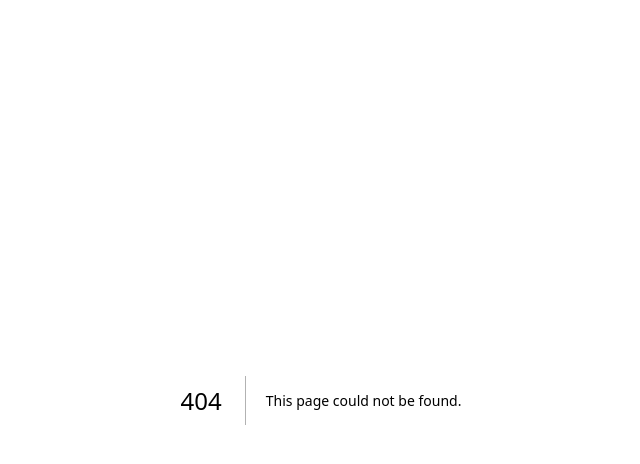
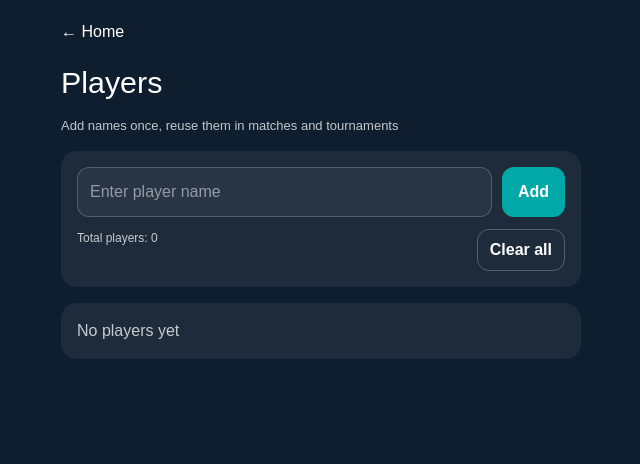
Before and after one commit to DavidBSA/easypadel-score, a Next.js app: page /players in a window 1280 px wide. Before the commit this address had no page. Shown: the top 464 px of the page, without its empty margins (319-959 px from the left). Built offline with nearby package versions, Linux system fonts and the light colour scheme.

Commit message:
Add players page

```diff
--- a/app/page.tsx
+++ b/app/page.tsx
@@ -13,33 +13,56 @@ export default function Home() {
         color: "#FFFFFF",
         fontFamily: "Arial",
         textAlign: "center",
+        padding: 20,
       }}
     >
-      <h1 style={{ fontSize: "2.5rem", marginBottom: "20px" }}>
+      <h1 style={{ fontSize: "2.5rem", marginBottom: 14 }}>
         Easy Padel Score
       </h1>
 
-      <p style={{ marginBottom: "40px", opacity: 0.8 }}>
+      <p style={{ marginBottom: 28, opacity: 0.8 }}>
         Simple scoring for Padel matches
       </p>
 
-      <Link
-        href="/match"
-        style={{
-          padding: "16px 32px",
-          fontSize: "18px",
-          borderRadius: "10px",
-          border: "none",
-          background: "#00A8A8",
-          color: "#FFFFFF",
-          cursor: "pointer",
-          fontWeight: "bold",
-          textDecoration: "none",
-          display: "inline-block",
-        }}
-      >
-        Start Match
-      </Link>
+      <div style={{ display: "grid", gap: 12, width: "100%", maxWidth: 320 }}>
+        <Link href="/match" style={primaryLink}>
+          Start Match
+        </Link>
+
+        <Link href="/players" style={secondaryLink}>
+          Players
+        </Link>
+
+        <div style={{ opacity: 0.65, fontSize: 12, marginTop: 6 }}>
+          Americano mode is next
+        </div>
+      </div>
     </main>
   );
 }
+
+const primaryLink: React.CSSProperties = {
+  padding: "16px 32px",
+  fontSize: 18,
+  borderRadius: 12,
+  border: "none",
+  background: "#00A8A8",
+  color: "#FFFFFF",
+  cursor: "pointer",
+  fontWeight: 800,
+  textDecoration: "none",
+  display: "inlineBlock",
+};
+
+const secondaryLink: React.CSSProperties = {
+  padding: "14px 32px",
+  fontSize: 16,
+  borderRadius: 12,
+  border: "1px solid rgba(255,255,255,0.25)",
+  background: "transparent",
+  color: "#FFFFFF",
+  cursor: "pointer",
+  fontWeight: 800,
+  textDecoration: "none",
+  display: "inlineBlock",
+};
--- /dev/null
+++ b/app/players/page.tsx
@@ -0,0 +1,205 @@
+"use client";
+
+import { useEffect, useMemo, useState } from "react";
+import Link from "next/link";
+
+const NAVY = "#0F1E2E";
+const TEAL = "#00A8A8";
+const WHITE = "#FFFFFF";
+
+const POOL_KEY = "eps_player_pool_v1";
+
+function cleanName(s: string) {
+  return s.replace(/\s+/g, " ").trim();
+}
+
+function loadPool(): string[] {
+  if (typeof window === "undefined") return [];
+  try {
+    const raw = localStorage.getItem(POOL_KEY);
+    if (!raw) return [];
+    const parsed = JSON.parse(raw) as unknown;
+    if (!Array.isArray(parsed)) return [];
+    return parsed.filter((x) => typeof x === "string").map(cleanName).filter(Boolean);
+  } catch {
+    return [];
+  }
+}
+
+function savePool(pool: string[]) {
+  if (typeof window === "undefined") return;
+  localStorage.setItem(POOL_KEY, JSON.stringify(pool));
+}
+
+export default function PlayersPage() {
+  const [pool, setPool] = useState<string[]>([]);
+  const [name, setName] = useState("");
+
+  useEffect(() => {
+    setPool(loadPool());
+  }, []);
+
+  const sorted = useMemo(() => {
+    const unique = Array.from(new Set(pool.map(cleanName).filter(Boolean)));
+    unique.sort((a, b) => a.localeCompare(b));
+    return unique;
+  }, [pool]);
+
+  function addPlayer() {
+    const n = cleanName(name);
+    if (!n) return;
+    const next = Array.from(new Set([...pool, n]));
+    setPool(next);
+    savePool(next);
+    setName("");
+  }
+
+  function removePlayer(n: string) {
+    const next = pool.filter((x) => x !== n);
+    setPool(next);
+    savePool(next);
+  }
+
+  function clearAll() {
+    setPool([]);
+    savePool([]);
+  }
+
+  return (
+    <main
+      style={{
+        minHeight: "100vh",
+        background: NAVY,
+        color: WHITE,
+        fontFamily: "Arial",
+        padding: 20,
+        display: "flex",
+        justifyContent: "center",
+      }}
+    >
+      <div style={{ width: "100%", maxWidth: 520 }}>
+        <div style={{ marginBottom: 16 }}>
+          <Link href="/" style={{ color: WHITE }}>
+            ← Home
+          </Link>
+        </div>
+
+        <h1 style={{ fontSize: "1.9rem", marginBottom: 10 }}>Players</h1>
+        <div style={{ opacity: 0.75, marginBottom: 16, fontSize: 13 }}>
+          Add names once, reuse them in matches and tournaments
+        </div>
+
+        <div
+          style={{
+            background: "rgba(255,255,255,0.06)",
+            borderRadius: 16,
+            padding: 16,
+            marginBottom: 16,
+          }}
+        >
+          <div style={{ display: "flex", gap: 10 }}>
+            <input
+              value={name}
+              onChange={(e) => setName(e.target.value)}
+              placeholder="Enter player name"
+              style={{
+                flex: 1,
+                width: "100%",
+                boxSizing: "border-box",
+                padding: 12,
+                borderRadius: 12,
+                border: "1px solid rgba(255,255,255,0.2)",
+                background: "rgba(255,255,255,0.05)",
+                color: WHITE,
+                outline: "none",
+              }}
+              onKeyDown={(e) => {
+                if (e.key === "Enter") addPlayer();
+              }}
+            />
+            <button
+              onClick={addPlayer}
+              style={{
+                padding: "12px 16px",
+                borderRadius: 12,
+                border: "none",
+                background: TEAL,
+                color: WHITE,
+                fontWeight: 800,
+                cursor: "pointer",
+                whiteSpace: "nowrap",
+              }}
+            >
+              Add
+            </button>
+          </div>
+
+          <div style={{ marginTop: 12, display: "flex", justifyContent: "space-between" }}>
+            <div style={{ opacity: 0.75, fontSize: 12 }}>
+              Total players: {sorted.length}
+            </div>
+            <button
+              onClick={clearAll}
+              style={{
+                padding: "8px 12px",
+                borderRadius: 12,
+                border: "1px solid rgba(255,255,255,0.25)",
+                background: "transparent",
+                color: WHITE,
+                fontWeight: 700,
+                cursor: "pointer",
+              }}
+            >
+              Clear all
+            </button>
+          </div>
+        </div>
+
+        <div
+          style={{
+            background: "rgba(255,255,255,0.06)",
+            borderRadius: 16,
+            padding: 16,
+          }}
+        >
+          {sorted.length === 0 ? (
+            <div style={{ opacity: 0.75 }}>No players yet</div>
+          ) : (
+            <div style={{ display: "grid", gap: 10 }}>
+              {sorted.map((p) => (
+                <div
+                  key={p}
+                  style={{
+                    display: "flex",
+                    justifyContent: "space-between",
+                    alignItems: "center",
+                    padding: 12,
+                    borderRadius: 12,
+                    border: "1px solid rgba(255,255,255,0.14)",
+                    background: "rgba(255,255,255,0.03)",
+                  }}
+                >
+                  <div style={{ fontWeight: 700 }}>{p}</div>
+                  <button
+                    onClick={() => removePlayer(p)}
+                    style={{
+                      padding: "8px 12px",
+                      borderRadius: 12,
+                      border: "1px solid rgba(255,255,255,0.25)",
+                      background: "transparent",
+                      color: WHITE,
+                      fontWeight: 700,
+                      cursor: "pointer",
+                    }}
+                  >
+                    Remove
+                  </button>
+                </div>
+              ))}
+            </div>
+          )}
+        </div>
+      </div>
+    </main>
+  );
+}
```
